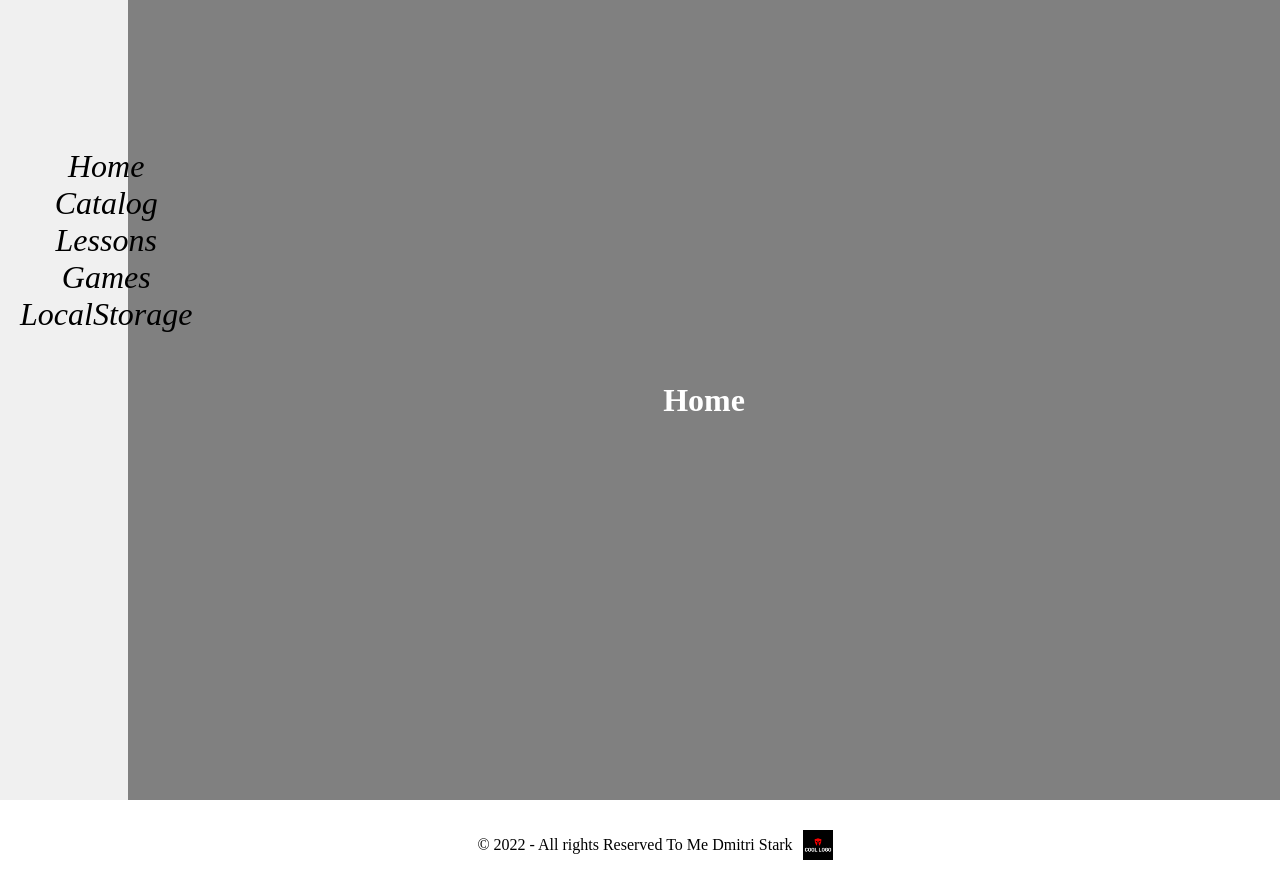
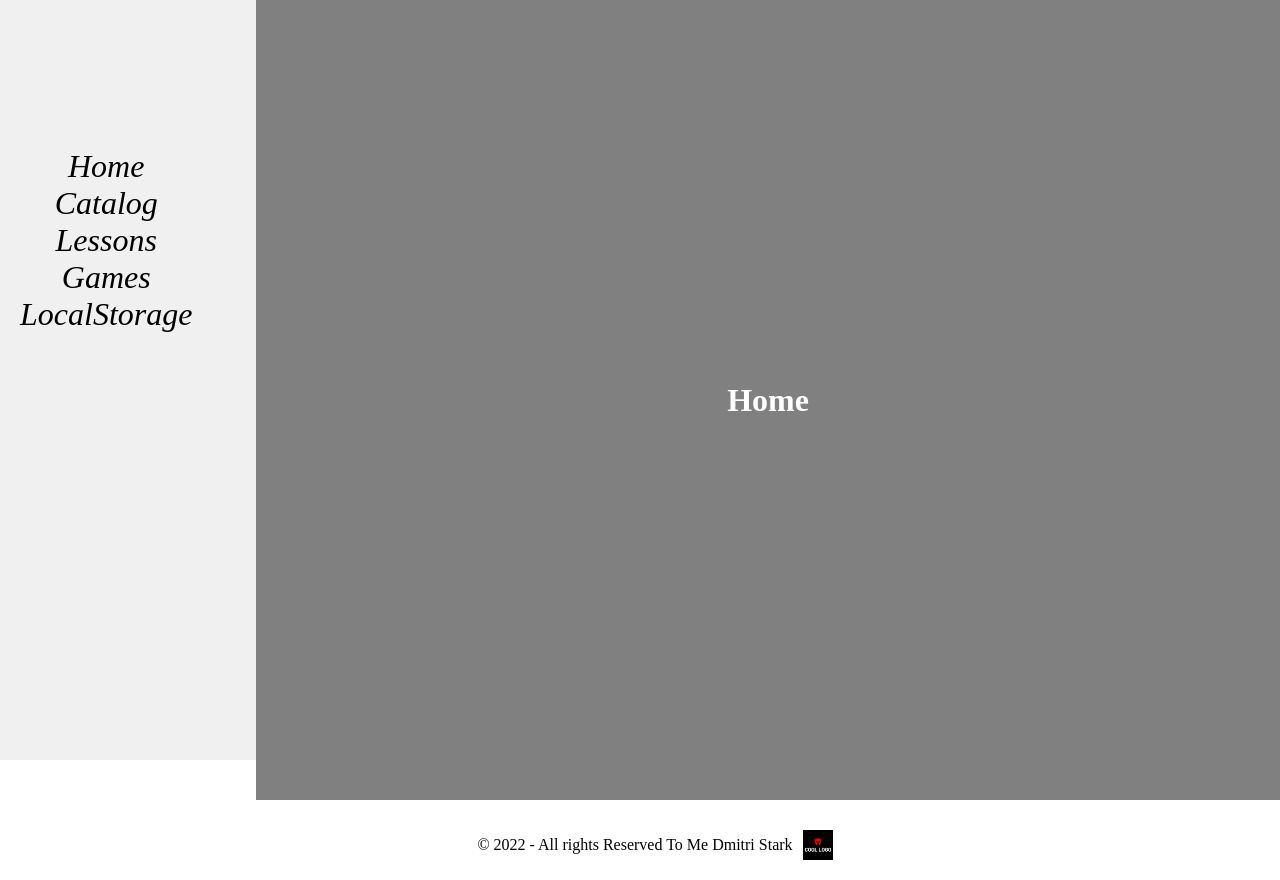
Before and after one commit to DmitriStark/Eccomerse-client, a React (Vite) app: page / in a window 1280 px wide. Built offline with nearby package versions, Linux system fonts and the light colour scheme.

Commit message:
css edit

```diff
--- a/src/css/index.css
+++ b/src/css/index.css
@@ -21,13 +21,13 @@ body {
 .main {
   flex: 1;
   padding: 20px;
-  margin-left: 10%;
+  margin-left: 20%;
   min-height: 100vh;
   display: flex;
   flex-direction: column;
   justify-content: center;
   align-items: center;
-  width: calc(100% - 10%);
+  width: calc(100% - 20%);
   /* Adjusted width to take into account the margin-left */
   background-color: gray;
   color: white;
@@ -42,8 +42,8 @@ nav {
   justify-content: center;
   align-items: center;
   text-align: center;
-  width: 10%;
-  height: 100vh;
+  width: 20%;
+  height: 95vh;
   background-color: #f0f0f0;
 }
 
```
